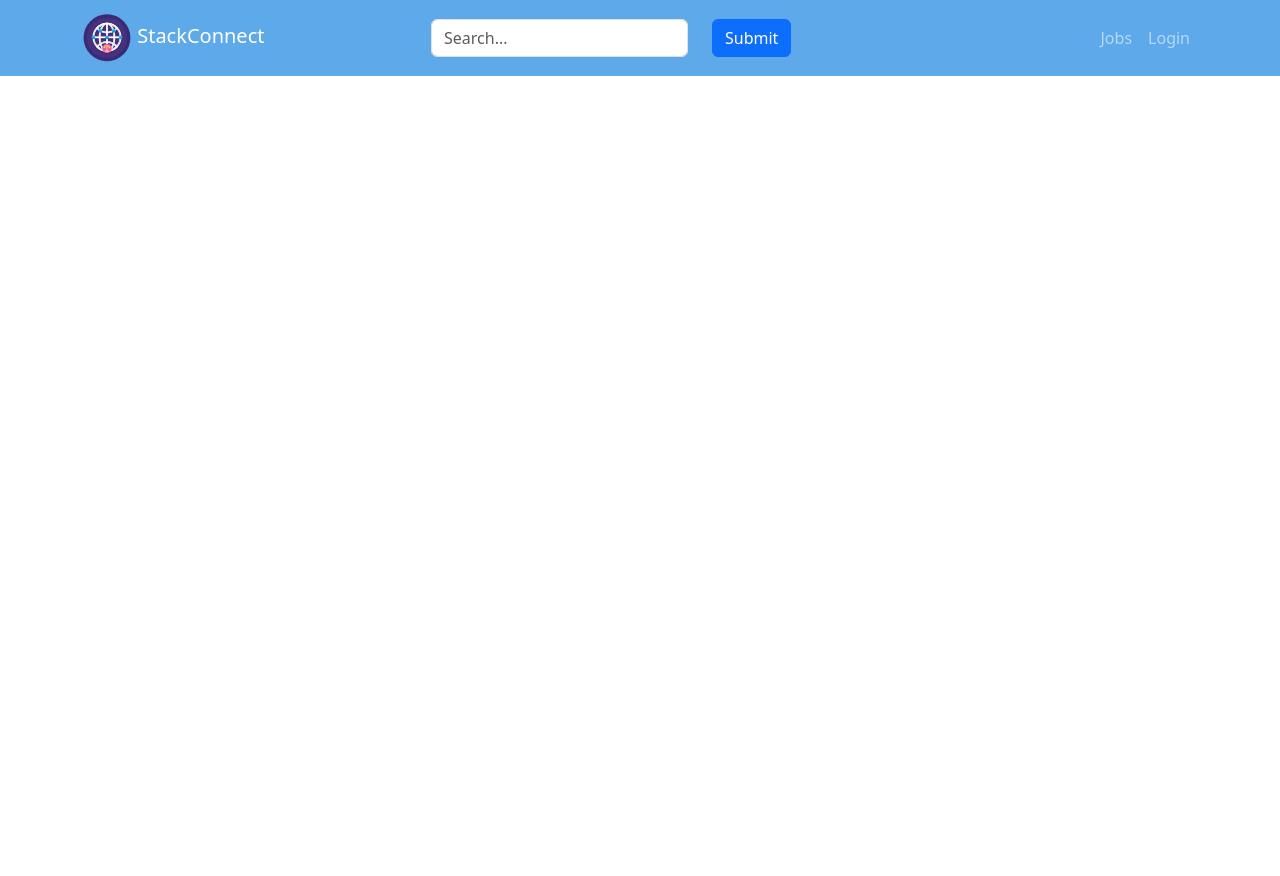
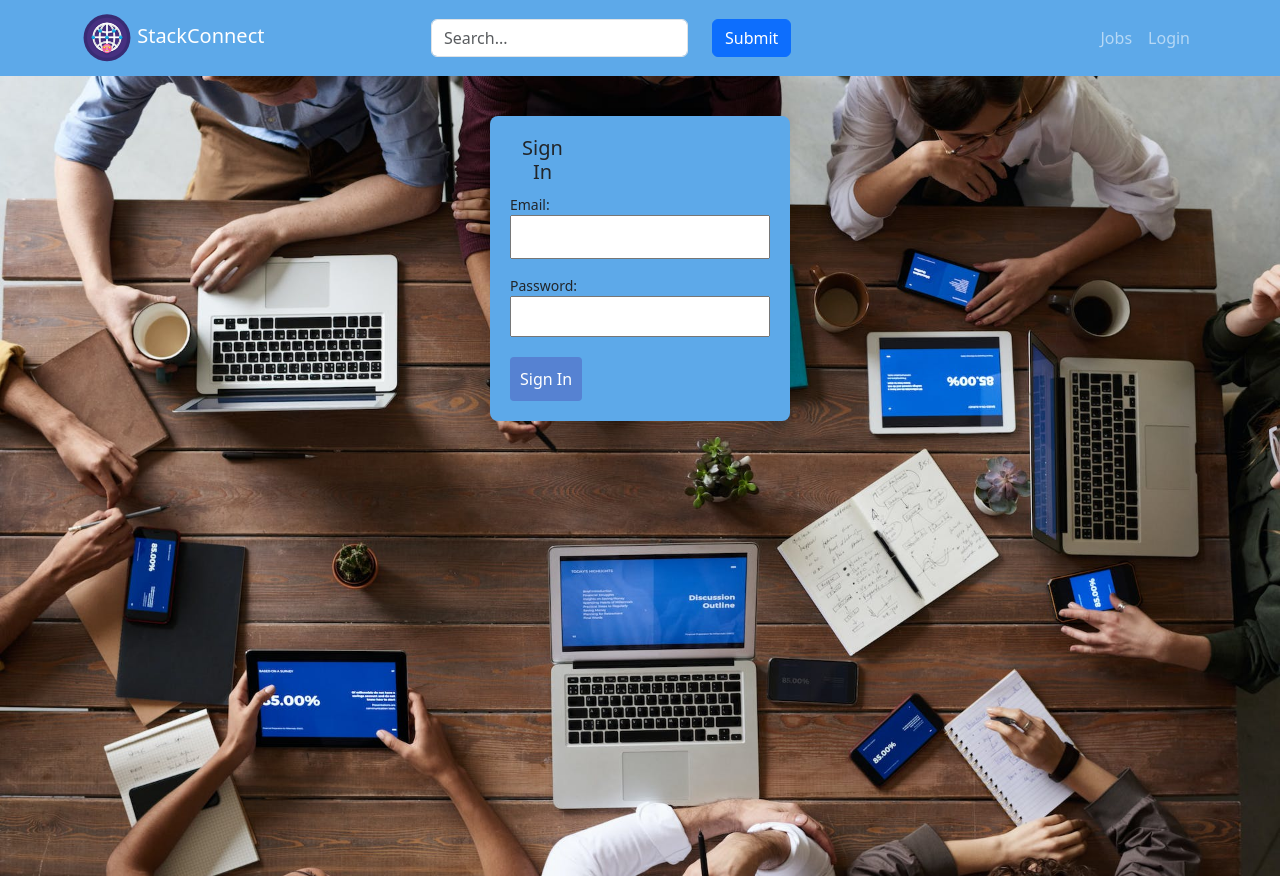
Before and after one commit to Group-6-Software-Development/StackConnect, a React (Create React App) app in the folder sprint_2/stack-connect/: page /sign-in in a window 1280 px wide. Before the commit the page ends 800 px from the top, so only its background shows below. Built offline with nearby package versions, Linux system fonts and the light colour scheme.

Commit message:
Add SignInPage component and update navigation links

```diff
--- a/sprint_2/stack-connect/src/App.js
+++ b/sprint_2/stack-connect/src/App.js
@@ -2,6 +2,7 @@ import "./App.css";
 import Navbar from "./components/bNavbar";
 import Hero from "./components/Hero";
 import RegisterPage from "./components/RegisterPage";
+import SignInPage from "./components/SignInPage";
 import React from "react";
 import { BrowserRouter as Router, Route, Routes } from "react-router-dom";
 
@@ -13,6 +14,7 @@ function App() {
       <Routes>
       <Route path="/" element={<Hero />} />
         <Route path="/register" element={<RegisterPage/>} />
+        <Route path="/sign-in" element={<SignInPage/>} />
       </Routes>
       </Router>
     </div>
--- a/sprint_2/stack-connect/src/components/SignInPage.js
+++ b/sprint_2/stack-connect/src/components/SignInPage.js
@@ -6,7 +6,7 @@ const SignInPage = () => {
         <div className="sign-in-page">
             <form className="sign-in-form">
             <h2 className="sign-in-title">Sign In</h2>
-                <label className="sign-in-label" htmlFor="email">
+                <label className="first-sign-in-label" htmlFor="email">
                     Email:
                 </label>
                 <input
--- a/sprint_2/stack-connect/src/components/bNavbar.js
+++ b/sprint_2/stack-connect/src/components/bNavbar.js
@@ -46,7 +46,7 @@ function bNavbar() {
           </Form>
           <Nav className="ms-auto">
             <Nav.Link href="#jobs">Jobs</Nav.Link>
-            <Nav.Link href="#login">Login</Nav.Link>
+            <Nav.Link href="sign-in">Login</Nav.Link>
           </Nav>
         </Navbar.Collapse>
       </Container>
--- a/sprint_2/stack-connect/src/components/styles/RegisterPage.css
+++ b/sprint_2/stack-connect/src/components/styles/RegisterPage.css
@@ -9,14 +9,6 @@
     flex-direction: column;
     align-items: center;
   }
-
-.register-container {
-  display: flex;
-  align-items: center;
-  justify-content: center;
-  height: 100vh;
-  background-color: hwb(193 9% 3% / 0.336);
-}
 
 .register-title {
   font-size: 20px;
--- a/sprint_2/stack-connect/src/components/styles/SignInPage.css
+++ b/sprint_2/stack-connect/src/components/styles/SignInPage.css
@@ -0,0 +1,65 @@
+/* SignInPage.css file */
+
+.sign-in-page {
+    padding: 20px;
+    background-image: url('../../images/heroPhoto.jpg');
+    background-size: cover;
+    background-position: center;
+    min-height: 100vh; /* Ensure the background covers the entire viewport height */
+    display: flex;
+    flex-direction: column;
+    align-items: center;
+  }
+
+
+.sign-in-title {
+  font-size: 20px;
+  margin-bottom: 0px;
+  text-align: center;
+  margin-top: 0px;
+  margin-right: 195px;
+}
+
+.sign-in-form {
+  width: 300px;
+  padding: 20px;
+  background-color: #5DA9E9;
+  border-radius: 8px;
+  box-shadow: 0 0 10px rgba(0, 0, 0, 0.1);
+  margin: auto;
+  margin-top: 20px;
+}
+.first-sign-in-label {
+    display: block;
+    margin-bottom: 0px;
+    margin-top: 10px;
+    font-size: 14px;
+  }
+
+.sign-in-label {
+  display: block;
+  margin-bottom: -20px;
+  margin-top: 0px;
+  font-size: 14px;
+}
+
+.sign-in-input {
+  width: 100%;
+  padding: 8px;
+  margin-bottom: 16px;
+  box-sizing: border-box;
+}
+
+.sign-in-button {
+  background-color: #5682d2;
+  color: #fff;
+  padding: 10px;
+  border: none;
+  border-radius: 4px;
+  cursor: pointer;
+}
+
+.sign-in-button:hover {
+  background-color: #4565a0;
+
+}
```
